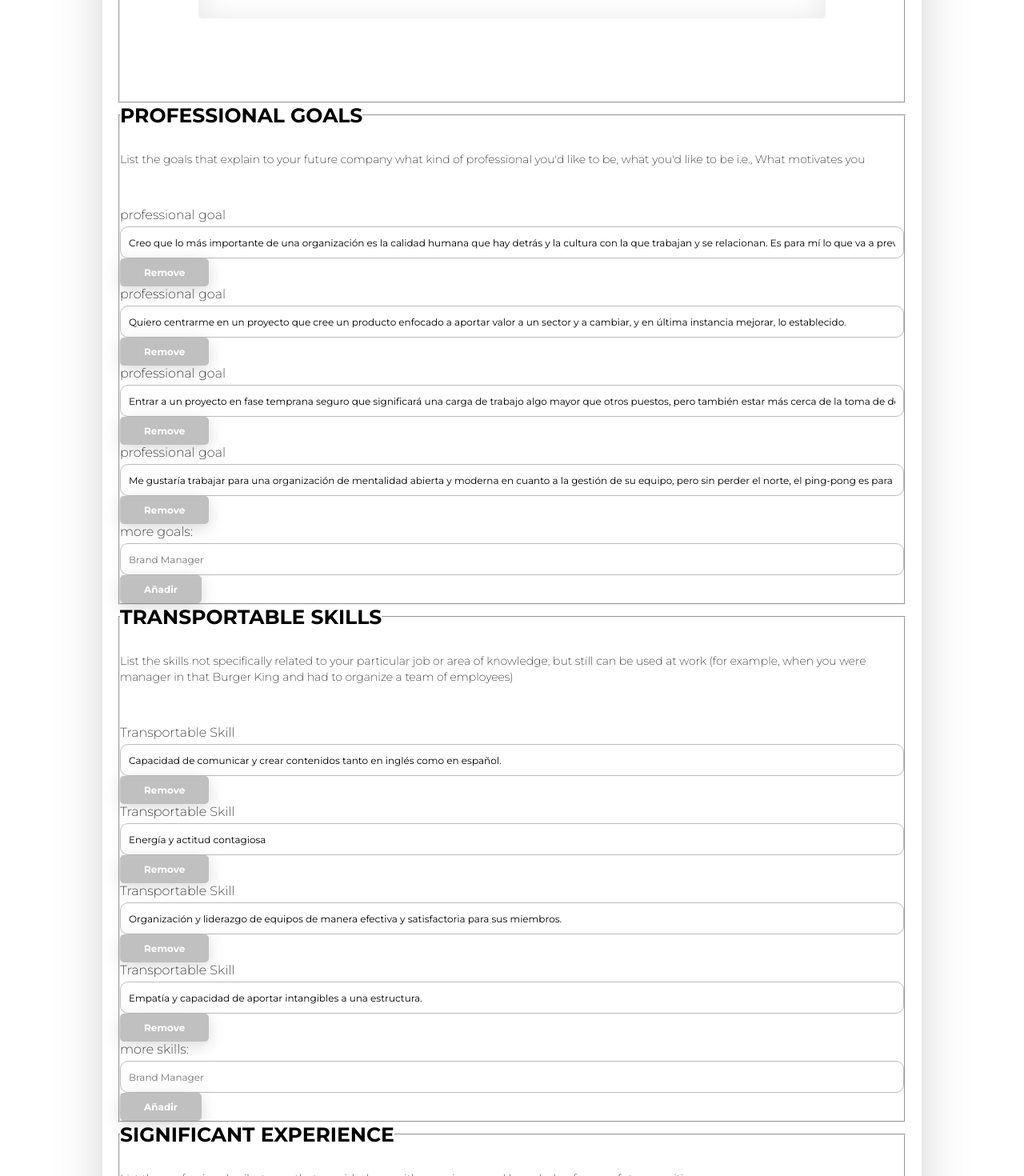
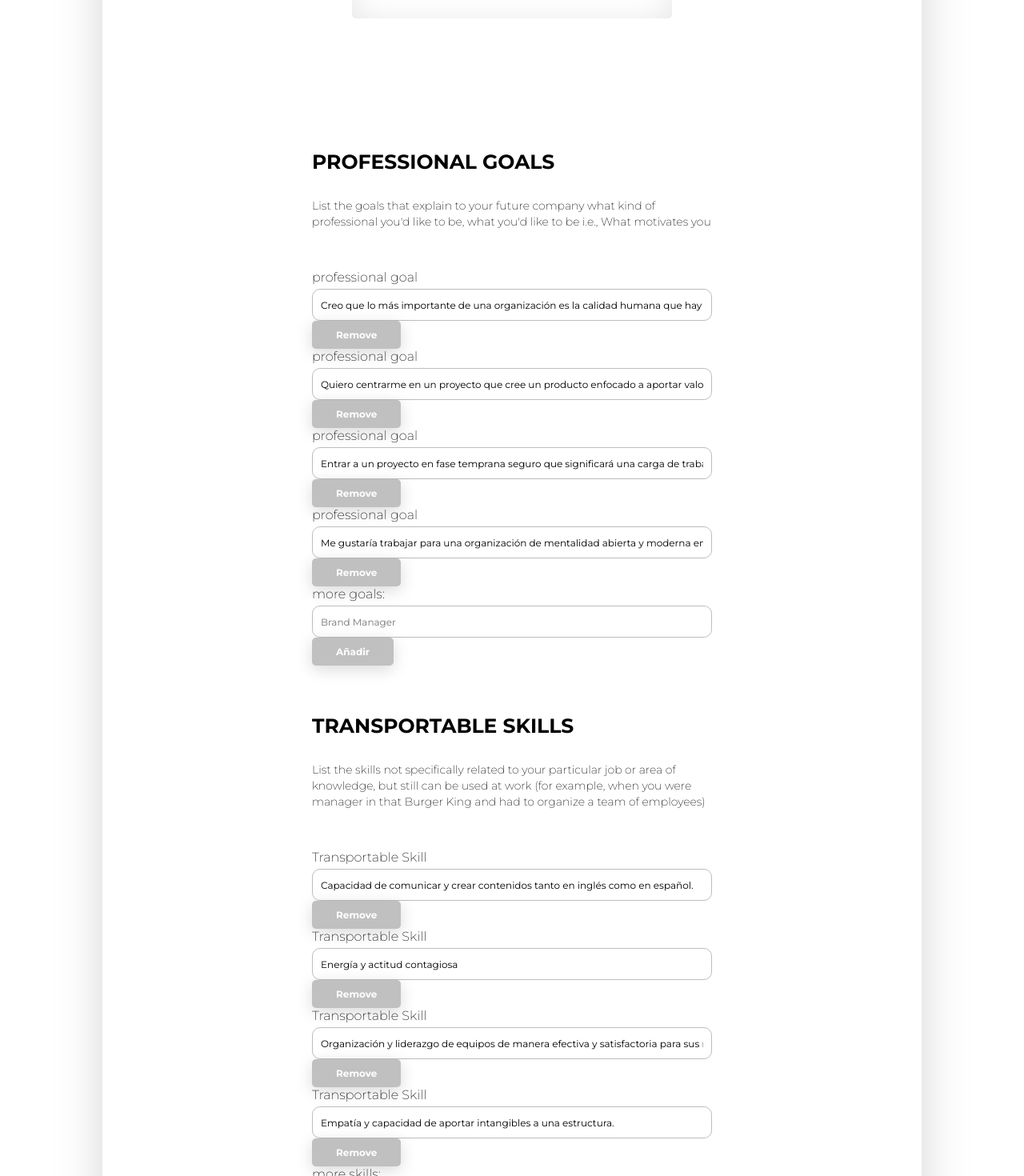
Before and after one commit to sayheylaura/manfred-awesomic-cv, a React (Create React App) app: page /#/ in a window 1280 px wide. Shown: the part 1920-3390 px from the top of the page at 80% size. Built offline with nearby package versions, Linux system fonts and the light colour scheme.

Commit message:
add classes

```diff
--- a/src/App.scss
+++ b/src/App.scss
@@ -501,6 +501,10 @@ a:active {
   }
 }
 .form__questionnaire,
+.form__intro,
+.form__professionalGoals,
+.form__transSkills,
+.form__sig-experience,
 .form__education,
 .form__languages,
 .form__misc-education,
--- a/src/components/FormProfessionalGoals/index.js
+++ b/src/components/FormProfessionalGoals/index.js
@@ -15,7 +15,7 @@ class FormProfessionalGoals extends Component {
       handleGoalChange
     } = this.props;
     return (
-      <fieldset>
+      <fieldset className= "form__professionalGoals">
         <legend className="form__section-title">Professional Goals</legend>
         <p className="form__section-description">
         List the goals that explain to your future company what kind of professional you'd like to be, what you'd like to be i.e., What motivates you
--- a/src/components/FormSignificantExperience/index.js
+++ b/src/components/FormSignificantExperience/index.js
@@ -15,7 +15,7 @@ class FormSignificantExperience extends Component {
       handleSignificantExperienceInput
     } = this.props;
     return (
-      <fieldset>
+      <fieldset className="form__sig-experience">
         <legend className="form__section-title">Significant Experience</legend>
         <p className="form__section-description">
         List the professional milestones that provided you with experience and knowledge for your future position
--- a/src/components/FormTransportableSkills/index.js
+++ b/src/components/FormTransportableSkills/index.js
@@ -14,7 +14,7 @@ class FormTransportableSkills extends Component {
       handleTransportableSkillsInput
     } = this.props;
     return (
-      <fieldset>
+      <fieldset className="form__professionalGoals">
         <legend className="form__section-title">Transportable Skills</legend>
         <p className="form__section-description">
           List the skills not specifically related to your particular job or
```
